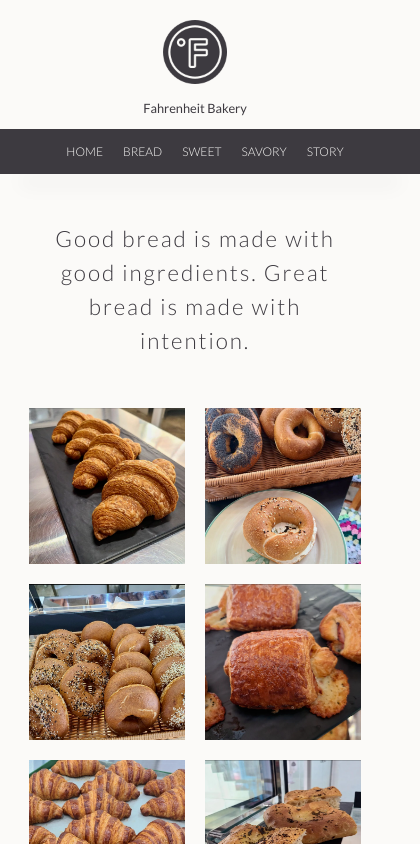
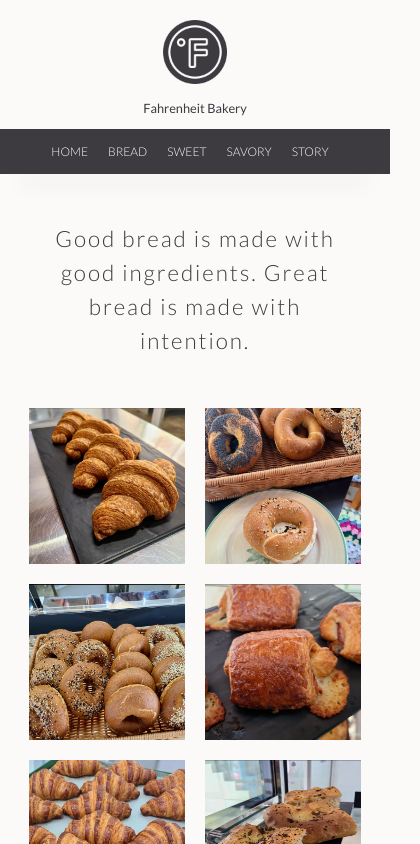
Before and after one commit to justinshane13/fahrenheit_website, a React (Create React App) app: page /bread in a window 390 px wide. Shown: the top 844 px of the page, 420 px wide, since content can reach past the window. Built offline with nearby package versions, Linux system fonts and the light colour scheme; the HTML template or start-up script is replaced by a standard one.

Commit message:
add div css of box-sizing: border-box

```diff
--- a/src/index.css
+++ b/src/index.css
@@ -435,11 +435,14 @@ hr {
 /* Styling for mobile */
 
 @media (max-width: 600px) {
-  .body {
-    width: 100%;
+  div {
+    box-sizing: border-box;
+  }
+
+  body {
+    margin: 0;
     min-height: 100%;
     overflow-x: hidden;
-    box-sizing: border-box;
   }
 
   .header {
```
